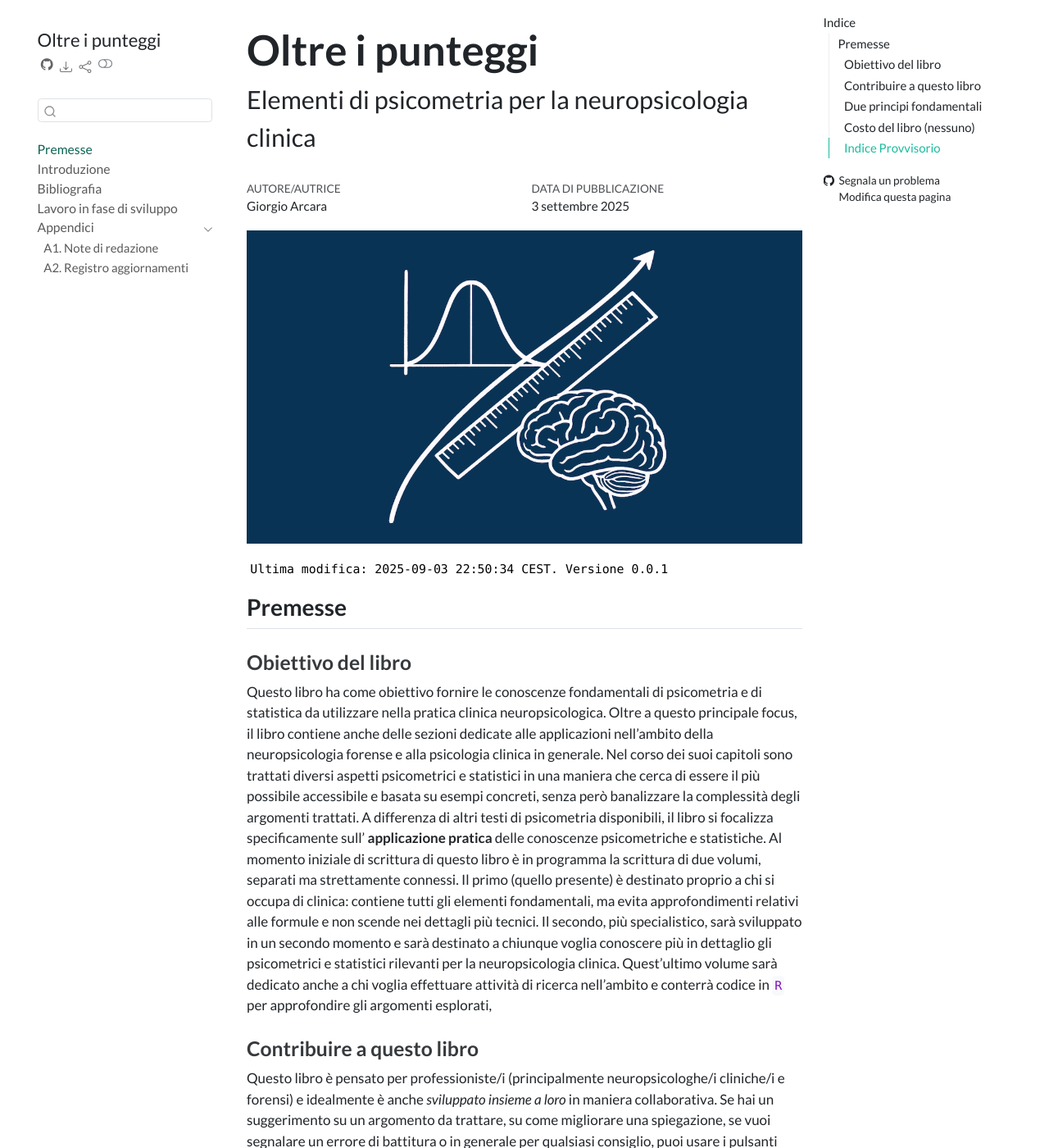
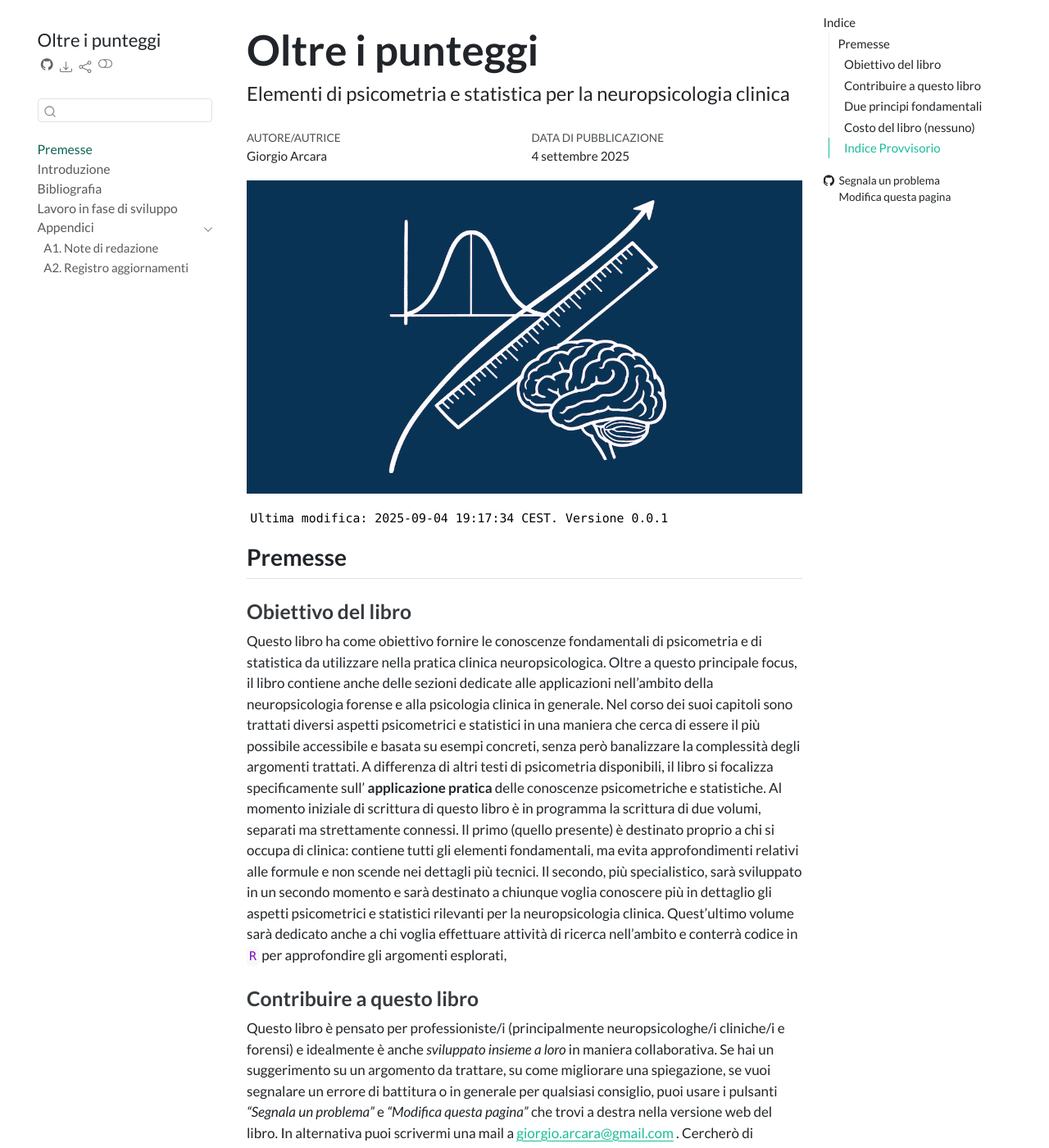
Before and after one commit to giorgioarcara/giorgioarcara.github.io, a Jekyll site: the page oip-book/index.html, which Jekyll copies as it is, in a window 1280 px wide and 1400 px high. Shown: the whole window at 82% size. Built offline with Jekyll 4.4.1, drawn with Linux system fonts in a browser that asks for light colours; some of the changed text lies outside the part shown.

Commit message:
book with new cover

```diff
--- a/oip-book/chapters/Appendici/note-redazione.html
+++ b/oip-book/chapters/Appendici/note-redazione.html
@@ -449,7 +449,7 @@
 </section>
 <section id="una-nota-sul-titolo" class="level3">
 <h3 class="anchored" data-anchor-id="una-nota-sul-titolo">Una nota sul titolo</h3>
-<p>Il titolo del libro <em>Oltre i punteggi</em> è volto a sottolineare la mia posizione sull’importanza di integrare i punteggi ai test con altre informazioni e non penso abbia bisogno di altre spiegazioni. Il sottitolo del libro invece, per precisione, sarebbe dovuto essere “Elementi di psicometria <em>e statistica</em> per la neuropsicologia clinica”. Psicometria e statistica sono infatti due discipline separate (per quanto strettamente connesse) ed entrambi i termini avrebbero meritato di essere presenti. La mia scelta è stata solo di escludere il termine statistica per evitare un sottotitolo troppo lungo e di intimorire troppo. Del resto la materia “Psicometria” per come è insegnata all’Università tratta spesso numerosi elementi di statistica.</p>
+<p>Il titolo del libro, <em>Oltre i punteggi</em>, è volto a sottolineare la mia posizione sull’importanza di integrare i punteggi ai test con altre informazioni e non penso abbia bisogno di altre spiegazioni. Il sottitolo del libro invece sottolinea che tratterà di due aspetti, psicometria e statistica, strettamente legati ma che è utile non confondere. L’utilizzo dei test neuropsicologici infatti è spesso (specie in Italia) concentrato molto sulla cura degli aspetti <em>statistici</em> (e in particolare associati a probabilità di ottenere certi punteggi) ma meno su quelli <em>psicometrici</em> e cioè su quanto accurate sono le nostre misurazioni e su quanto i punteggi che abbiamo ottenuti siano effettivamente rappresentativi di ciò che ci interessa (es. il funzionamento cognitivo).</p>
 </section>
 <section id="femminile-e-maschile-nel-testo" class="level3">
 <h3 class="anchored" data-anchor-id="femminile-e-maschile-nel-testo">Femminile e maschile nel testo</h3>
@@ -898,7 +898,7 @@
 <footer class="footer"><div class="nav-footer"><div class="nav-footer-center"><div class="toc-actions d-sm-block d-md-none"><ul><li><a href="https://github.com/giorgioarcara/oltre-i-punteggi-elementi/issues/new" class="toc-action"><i class="bi bi-github"></i>Segnala un problema</a></li><li><a href="https://github.com/giorgioarcara/oltre-i-punteggi-elementi/edit/main/chapters/Appendici/note-redazione.qmd" class="toc-action"><i class="bi empty"></i>Modifica questa pagina</a></li></ul></div></div></div></footer><div style="margin-top:2em; font-size:0.9em; text-align:center; color:gray;">
 Questo è un libro in fase di scrittura.<br>
 Per aggiornamenti visita: <a href="https://giorgioarcara.github.io/oip-book">giorgioarcara.github.io/oip-book</a><br>
-Ultimo aggiornamento: 03 September 2025, 22:50
+Ultimo aggiornamento: 04 September 2025, 19:17
 </div>
 
 
--- a/oip-book/chapters/Appendici/registro-aggiornamenti.html
+++ b/oip-book/chapters/Appendici/registro-aggiornamenti.html
@@ -834,7 +834,7 @@
 <footer class="footer"><div class="nav-footer"><div class="nav-footer-center"><div class="toc-actions d-sm-block d-md-none"><ul><li><a href="https://github.com/giorgioarcara/oltre-i-punteggi-elementi/issues/new" class="toc-action"><i class="bi bi-github"></i>Segnala un problema</a></li><li><a href="https://github.com/giorgioarcara/oltre-i-punteggi-elementi/edit/main/chapters/Appendici/registro-aggiornamenti.qmd" class="toc-action"><i class="bi empty"></i>Modifica questa pagina</a></li></ul></div></div></div></footer><div style="margin-top:2em; font-size:0.9em; text-align:center; color:gray;">
 Questo è un libro in fase di scrittura.<br>
 Per aggiornamenti visita: <a href="https://giorgioarcara.github.io/oip-book">giorgioarcara.github.io/oip-book</a><br>
-Ultimo aggiornamento: 03 September 2025, 22:50
+Ultimo aggiornamento: 04 September 2025, 19:17
 </div>
 
 
--- a/oip-book/chapters/Bibliografia.html
+++ b/oip-book/chapters/Bibliografia.html
@@ -861,7 +861,7 @@
 <footer class="footer"><div class="nav-footer"><div class="nav-footer-center"><div class="toc-actions"><ul><li><a href="https://github.com/giorgioarcara/oltre-i-punteggi-elementi/issues/new" class="toc-action"><i class="bi bi-github"></i>Segnala un problema</a></li><li><a href="https://github.com/giorgioarcara/oltre-i-punteggi-elementi/edit/main/chapters/Bibliografia.qmd" class="toc-action"><i class="bi empty"></i>Modifica questa pagina</a></li></ul></div></div></div></footer><div style="margin-top:2em; font-size:0.9em; text-align:center; color:gray;">
 Questo è un libro in fase di scrittura.<br>
 Per aggiornamenti visita: <a href="https://giorgioarcara.github.io/oip-book">giorgioarcara.github.io/oip-book</a><br>
-Ultimo aggiornamento: 03 September 2025, 22:50
+Ultimo aggiornamento: 04 September 2025, 19:17
 </div>
 
 
--- a/oip-book/chapters/Introduzione.html
+++ b/oip-book/chapters/Introduzione.html
@@ -898,7 +898,7 @@
 <footer class="footer"><div class="nav-footer"><div class="nav-footer-center"><div class="toc-actions d-sm-block d-md-none"><ul><li><a href="https://github.com/giorgioarcara/oltre-i-punteggi-elementi/issues/new" class="toc-action"><i class="bi bi-github"></i>Segnala un problema</a></li><li><a href="https://github.com/giorgioarcara/oltre-i-punteggi-elementi/edit/main/chapters/Introduzione.qmd" class="toc-action"><i class="bi empty"></i>Modifica questa pagina</a></li></ul></div></div></div></footer><div style="margin-top:2em; font-size:0.9em; text-align:center; color:gray;">
 Questo è un libro in fase di scrittura.<br>
 Per aggiornamenti visita: <a href="https://giorgioarcara.github.io/oip-book">giorgioarcara.github.io/oip-book</a><br>
-Ultimo aggiornamento: 03 September 2025, 22:50
+Ultimo aggiornamento: 04 September 2025, 19:17
 </div>
 
 
--- a/oip-book/chapters/Temp.html
+++ b/oip-book/chapters/Temp.html
@@ -825,7 +825,7 @@
 <footer class="footer"><div class="nav-footer"><div class="nav-footer-center"><div class="toc-actions"><ul><li><a href="https://github.com/giorgioarcara/oltre-i-punteggi-elementi/issues/new" class="toc-action"><i class="bi bi-github"></i>Segnala un problema</a></li><li><a href="https://github.com/giorgioarcara/oltre-i-punteggi-elementi/edit/main/chapters/Temp.qmd" class="toc-action"><i class="bi empty"></i>Modifica questa pagina</a></li></ul></div></div></div></footer><div style="margin-top:2em; font-size:0.9em; text-align:center; color:gray;">
 Questo è un libro in fase di scrittura.<br>
 Per aggiornamenti visita: <a href="https://giorgioarcara.github.io/oip-book">giorgioarcara.github.io/oip-book</a><br>
-Ultimo aggiornamento: 03 September 2025, 22:50
+Ultimo aggiornamento: 04 September 2025, 19:17
 </div>
 
 
--- a/oip-book/html.css
+++ b/oip-book/html.css
@@ -10,5 +10,5 @@
 }
 
 .quarto-title-block .subtitle {
-  font-size: 1.8rem;
+  font-size: 1.4rem;
 }
--- a/oip-book/index.html
+++ b/oip-book/index.html
@@ -388,7 +388,7 @@
 <header id="title-block-header" class="quarto-title-block default">
 <div class="quarto-title">
 <h1 class="title">Oltre i punteggi</h1>
-<p class="subtitle lead">Elementi di psicometria per la neuropsicologia clinica</p>
+<p class="subtitle lead">Elementi di psicometria e statistica per la neuropsicologia clinica</p>
 </div>
 
 
@@ -405,7 +405,7 @@
     <div>
     <div class="quarto-title-meta-heading">Data di Pubblicazione</div>
     <div class="quarto-title-meta-contents">
-      <p class="date">3 settembre 2025</p>
+      <p class="date">4 settembre 2025</p>
     </div>
   </div>
 
@@ -420,14 +420,14 @@
 <p><img src="Figures/cover-html.png" style="width:100%; height:auto; display:block; margin:auto;"></p>
 <div class="cell">
 <div class="cell-output cell-output-stdout">
-<pre><code>Ultima modifica: 2025-09-03 22:50:34 CEST. Versione 0.0.1</code></pre>
+<pre><code>Ultima modifica: 2025-09-04 19:17:34 CEST. Versione 0.0.1</code></pre>
 </div>
 </div>
 <section id="premesse" class="level2 unnumbered">
 <h2 class="unnumbered anchored" data-anchor-id="premesse">Premesse</h2>
 <section id="obiettivo-del-libro" class="level3">
 <h3 class="anchored" data-anchor-id="obiettivo-del-libro">Obiettivo del libro</h3>
-<p>Questo libro ha come obiettivo fornire le conoscenze fondamentali di psicometria e di statistica da utilizzare nella pratica clinica neuropsicologica. Oltre a questo principale focus, il libro contiene anche delle sezioni dedicate alle applicazioni nell’ambito della neuropsicologia forense e alla psicologia clinica in generale. Nel corso dei suoi capitoli sono trattati diversi aspetti psicometrici e statistici in una maniera che cerca di essere il più possibile accessibile e basata su esempi concreti, senza però banalizzare la complessità degli argomenti trattati. A differenza di altri testi di psicometria disponibili, il libro si focalizza specificamente sull’ <strong>applicazione pratica</strong> delle conoscenze psicometriche e statistiche. Al momento iniziale di scrittura di questo libro è in programma la scrittura di due volumi, separati ma strettamente connessi. Il primo (quello presente) è destinato proprio a chi si occupa di clinica: contiene tutti gli elementi fondamentali, ma evita approfondimenti relativi alle formule e non scende nei dettagli più tecnici. Il secondo, più specialistico, sarà sviluppato in un secondo momento e sarà destinato a chiunque voglia conoscere più in dettaglio gli psicometrici e statistici rilevanti per la neuropsicologia clinica. Quest’ultimo volume sarà dedicato anche a chi voglia effettuare attività di ricerca nell’ambito e conterrà codice in <code>R</code> per approfondire gli argomenti esplorati,</p>
+<p>Questo libro ha come obiettivo fornire le conoscenze fondamentali di psicometria e di statistica da utilizzare nella pratica clinica neuropsicologica. Oltre a questo principale focus, il libro contiene anche delle sezioni dedicate alle applicazioni nell’ambito della neuropsicologia forense e alla psicologia clinica in generale. Nel corso dei suoi capitoli sono trattati diversi aspetti psicometrici e statistici in una maniera che cerca di essere il più possibile accessibile e basata su esempi concreti, senza però banalizzare la complessità degli argomenti trattati. A differenza di altri testi di psicometria disponibili, il libro si focalizza specificamente sull’ <strong>applicazione pratica</strong> delle conoscenze psicometriche e statistiche. Al momento iniziale di scrittura di questo libro è in programma la scrittura di due volumi, separati ma strettamente connessi. Il primo (quello presente) è destinato proprio a chi si occupa di clinica: contiene tutti gli elementi fondamentali, ma evita approfondimenti relativi alle formule e non scende nei dettagli più tecnici. Il secondo, più specialistico, sarà sviluppato in un secondo momento e sarà destinato a chiunque voglia conoscere più in dettaglio gli aspetti psicometrici e statistici rilevanti per la neuropsicologia clinica. Quest’ultimo volume sarà dedicato anche a chi voglia effettuare attività di ricerca nell’ambito e conterrà codice in <code>R</code> per approfondire gli argomenti esplorati,</p>
 </section>
 <section id="contribuire-a-questo-libro" class="level3">
 <h3 class="anchored" data-anchor-id="contribuire-a-questo-libro">Contribuire a questo libro</h3>
@@ -446,7 +446,7 @@
 <p><strong>Il libro è (e sarà sempre) completamente gratuito</strong></p>
 <p>Tutto il materiale è infatti rilasciato con licenza Creative Commons 4.0 <a href="https://creativecommons.org/licenses/by-nc-sa/4.0/deed.it">CC BY-NC-SA</a>.</p>
 <p><img src="Figures/CC_license_3_0.png" class="img-fluid" style="width:25.0%"></p>
-<p>Con questa licenza sei libera/o di scaricare, stampare e distribuire questa guida Puoi anche copiare parte dei contenuti e modificarli e utilizzarli per altri libri o presentazioni, purché sia citata la fonte di orgine. Al momento della scrittura sto valutando se metterlo anche in vendita tramite una piattaforma online, ma questo non toglie che la versione online sarà sempre gratuita. Se utilizzi o distribuisci il materiale contenuto in questo libro ti prego di utilizzare la seguente citazione:</p>
+<p>Con questa licenza sei libera/o di scaricare, stampare e distribuire questa guida. Puoi anche copiare parte dei contenuti e modificarli e utilizzarli per altri libri o presentazioni, purché sia citata la fonte di orgine. Al momento della scrittura sto valutando se metterlo anche in vendita tramite una piattaforma online, ma questo non toglie che la versione online sarà sempre gratuita. Se utilizzi o distribuisci il materiale contenuto in questo libro ti prego di utilizzare la seguente citazione:</p>
 <p><em>Giorgio Arcara (2025), “Oltre i punteggi. Elementi di psicometria per la neuropsicologia clinica”, rilasciato sotto licenza CC BY-NC-SA 4.0</em></p>
 <p>Per alcune informazioni aggiuntive sulle scelte stilistiche/redazionali guarda la pagina <a href="./chapters/Appendici/note-redazione.html#note_redazione"><strong>Note di redazione</strong></a></p>
 <div class="raw-latex">
@@ -1009,7 +1009,7 @@
 <footer class="footer"><div class="nav-footer"><div class="nav-footer-center"><div class="toc-actions d-sm-block d-md-none"><ul><li><a href="https://github.com/giorgioarcara/oltre-i-punteggi-elementi/issues/new" class="toc-action"><i class="bi bi-github"></i>Segnala un problema</a></li><li><a href="https://github.com/giorgioarcara/oltre-i-punteggi-elementi/edit/main/index.qmd" class="toc-action"><i class="bi empty"></i>Modifica questa pagina</a></li></ul></div></div></div></footer><div style="margin-top:2em; font-size:0.9em; text-align:center; color:gray;">
 Questo è un libro in fase di scrittura.<br>
 Per aggiornamenti visita: <a href="https://giorgioarcara.github.io/oip-book">giorgioarcara.github.io/oip-book</a><br>
-Ultimo aggiornamento: 03 September 2025, 22:50
+Ultimo aggiornamento: 04 September 2025, 19:17
 </div>
 
 
```
Also changed, not shown: other parts of oip-book/index.html (+1 -1 lines), oip-book/search.json (+2 -2 lines), 3 other files.
